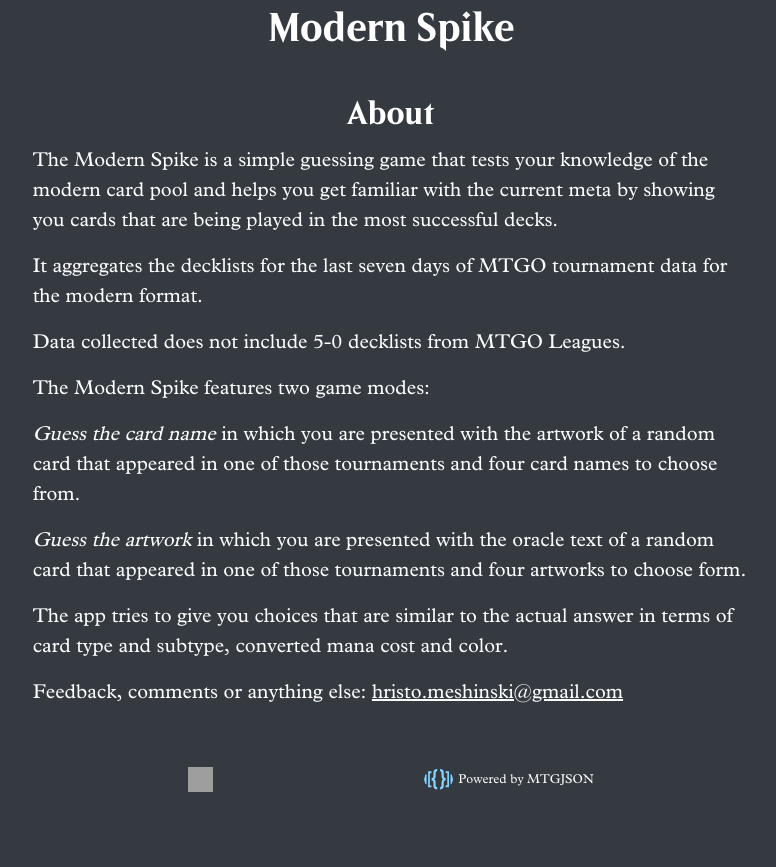
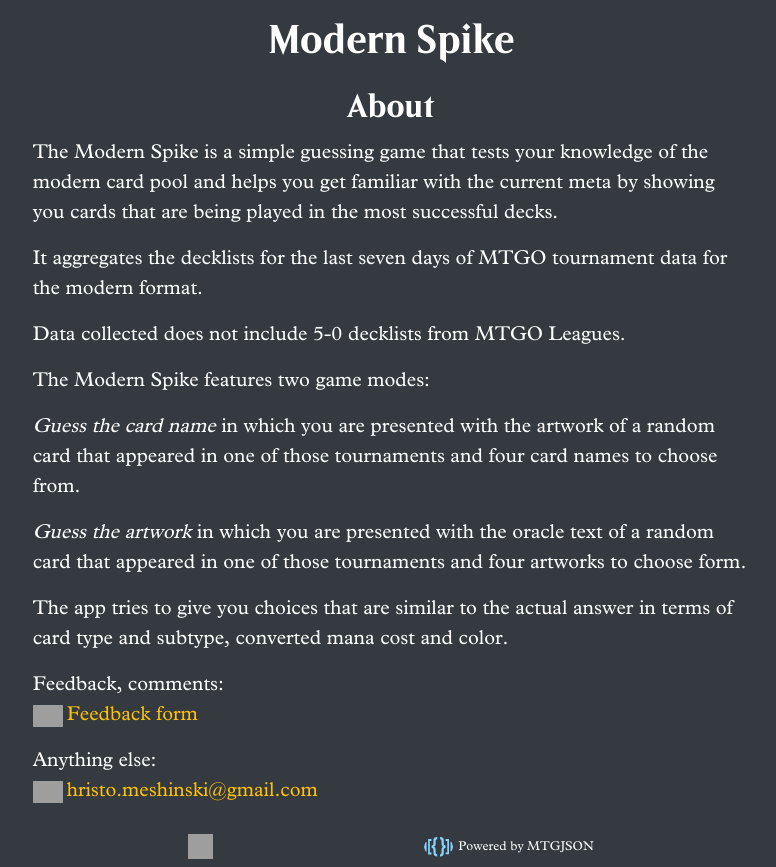
Before and after one commit to icobg123/modern-spike, a Flask app: page /about in a window 1280 px wide. Shown: the whole page, without its empty margins (249-1025 px from the left). Before the commit the page ends 792 px from the top, so only its background shows below. Run offline with Flask 2, Linux system fonts and the light colour scheme; some libraries are stand-ins or nearby versions; some web fonts are replaced; grey boxes are pictures that could not be loaded.

Commit message:
add feedback form to home and about

```diff
--- a/templates/about.html
+++ b/templates/about.html
@@ -6,7 +6,7 @@
 
                 <div id="h1_col"
                      class="col-12 col-sm-9 col-md-7 col-lg-9 col-xl-7 d-flex flex-column mx-auto align-items-center justify-content-sm-start align-self-start">
-                    <h1 class="text-center my-1"><a class="text-white" href="{{ url_for('index') }}">Modern Spike</a>
+                    <h1 class="text-center my-3"><a class="text-white" href="{{ url_for('index') }}">Modern Spike</a>
                     </h1>
 
 
@@ -53,13 +53,27 @@
                                 terms of card type and subtype, converted mana cost and color.
                             </p>
                             <p class="lead">
-                                Feedback, comments or anything else:
-                                <u>
-                                    <a class="text-white"
-                                       href="mailto:hristo.meshinski@gmail.com">
-                                        hristo.meshinski@gmail.com
-                                    </a>
-                                </u>
+                                Feedback, comments: <br>
+                                <a class="text-warning" href="https://forms.gle/DaNmcJ8Cs6Ro6TNp6"
+                                   target="_blank"
+                                   rel="noreferrer">
+                                    <img class="mr-1"
+                                         src="{{ url_for('static' , filename='images/bootstrap-icons/chat-square-text.svg') }}"
+                                         width="30px"
+                                         alt="Feedback form">Feedback form
+                                </a>
+                            </p>
+                            <p class="lead">
+                                Anything else:
+                                <br>
+                                <a class="text-warning"
+                                   href="mailto:hristo.meshinski@gmail.com">
+                                    <img class="mr-1"
+                                         src="{{ url_for('static' , filename='images/bootstrap-icons/envelope.svg') }}"
+                                         width="30px"
+                                         alt="Email">hristo.meshinski@gmail.com
+                                </a>
+
                             </p>
                         </div>
 
```
Also changed, not shown: templates/index.html (+13 -3 lines), 2 other files.
